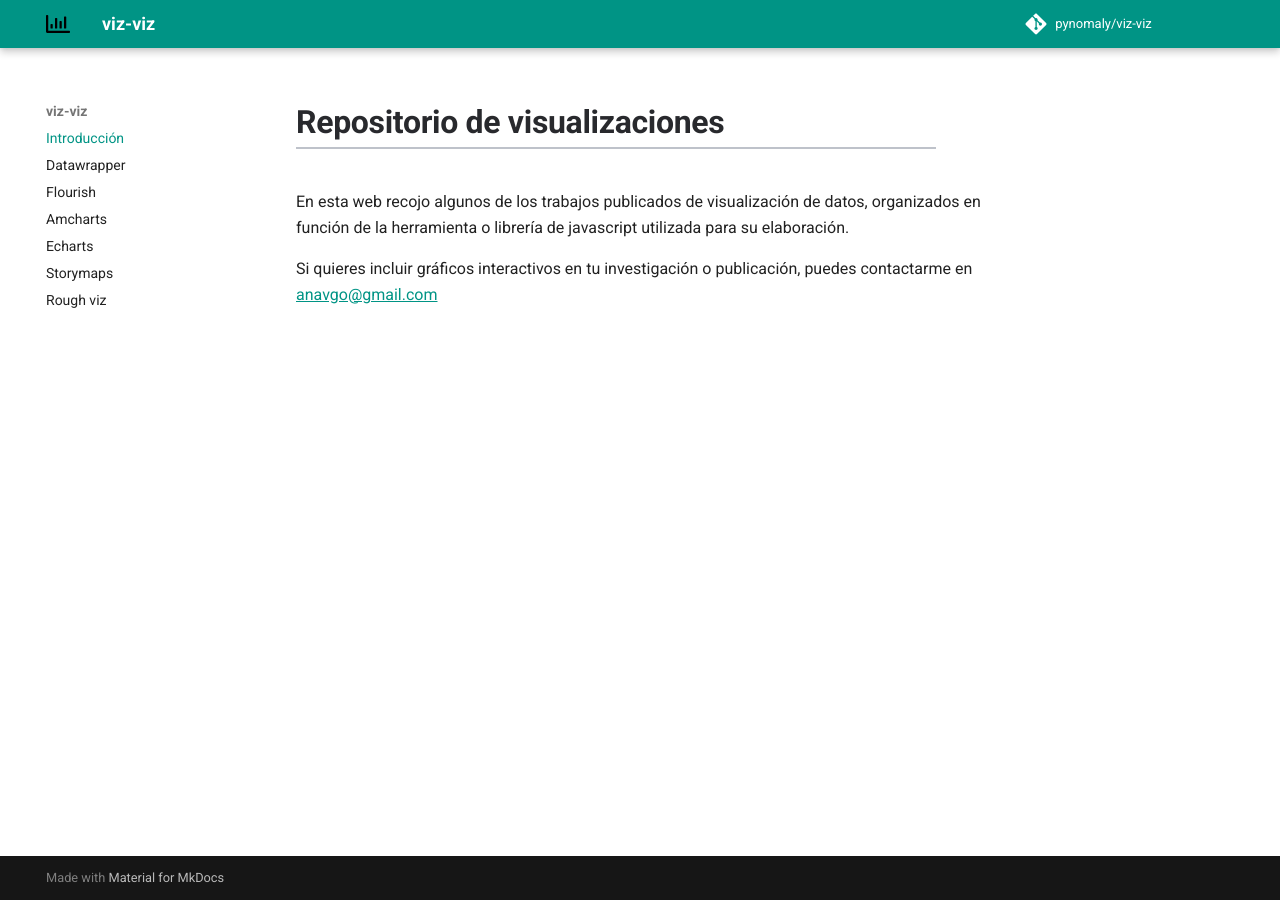
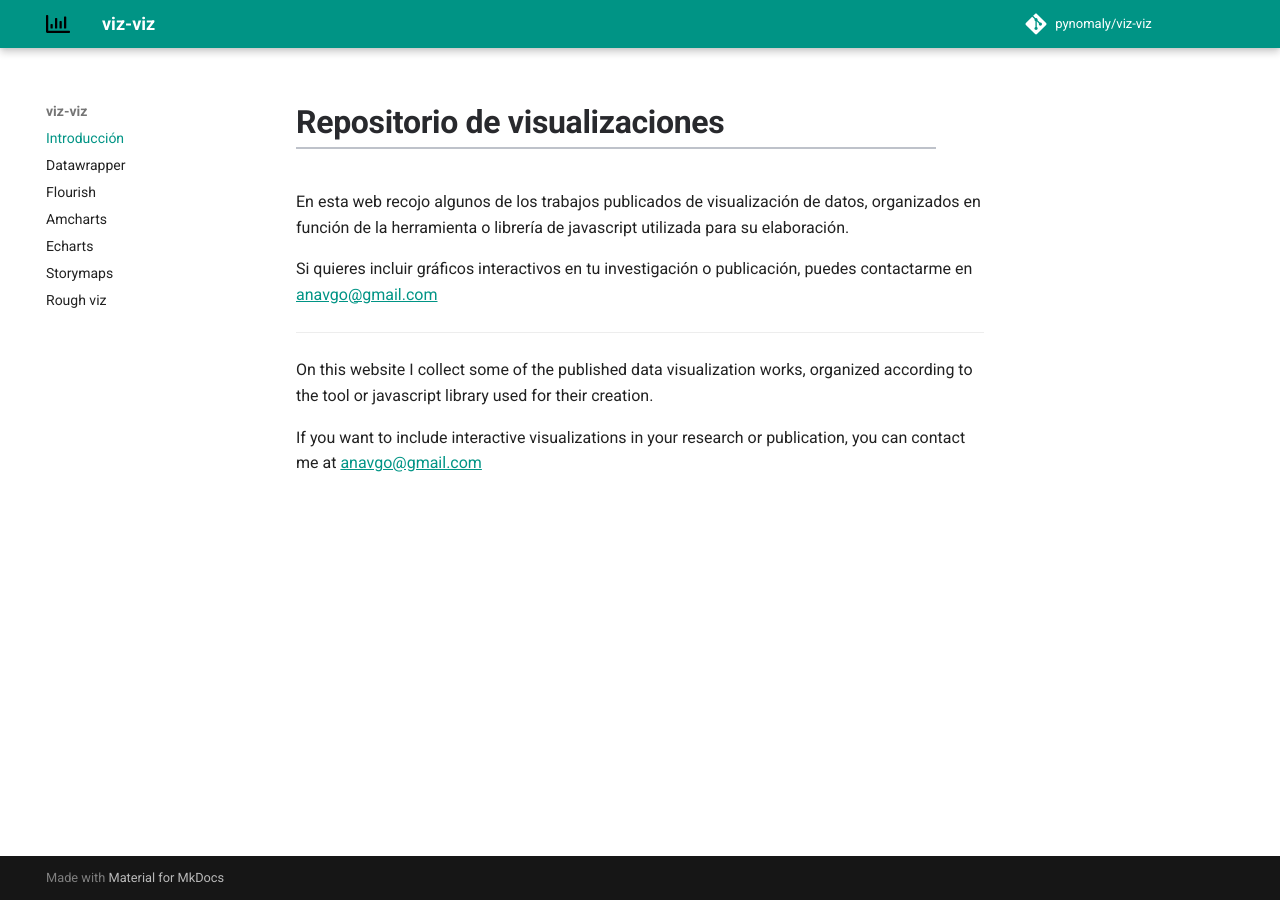
Before and after one commit to pynomaly/viz-viz, an MkDocs documentation site: the page built from docs/index.md, in a window 1280 px wide. Built offline with MkDocs 1.6.1 and Material for MkDocs 9.7.7, drawn with Linux system fonts in a browser that asks for light colours; comment, search, counter and statistics services are not loaded.

Commit message:
updated index.md

```diff
--- a/docs/index.md
+++ b/docs/index.md
@@ -3,3 +3,9 @@
 En esta web recojo algunos de los trabajos publicados de visualización de datos, organizados en función de la herramienta o librería de javascript utilizada para su elaboración.
 
 Si quieres incluir gráficos interactivos en tu investigación o publicación, puedes contactarme en anavgo@gmail.com
+
+----------------------------------------
+
+On this website I collect some of the published data visualization works, organized according to the tool or javascript library used for their creation.
+
+If you want to include interactive visualizations in your research or publication, you can contact me at anavgo@gmail.com
```
